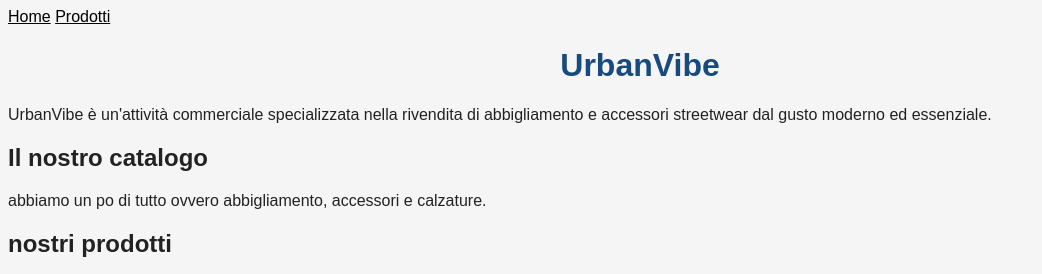
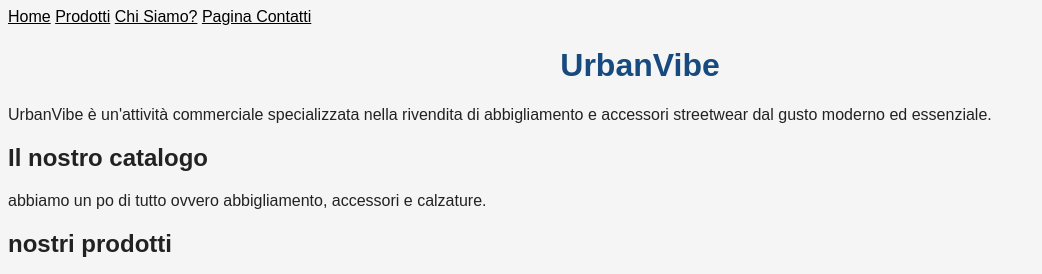
Before and after one commit to Mattiasavasta/4ascositoweb, a plain HTML site: page prodotti.html in a window 1280 px wide. Shown: the top 274 px of the page, without its empty margins (0-1042 px from the left). Drawn offline with Linux system fonts and the light colour scheme.

Commit message:
Update prodotti.html

```diff
--- a/prodotti.html
+++ b/prodotti.html
@@ -7,6 +7,8 @@
 	<nav>
     <a href="index.html">Home</a>
     <a href="prodotti.html">Prodotti</a>
+		<a href="Chi Siamo?"> Chi Siamo?</a>
+	<a href="Pagina Contatti"> Pagina Contatti</a>
 	</nav>
 
 <body>
```
